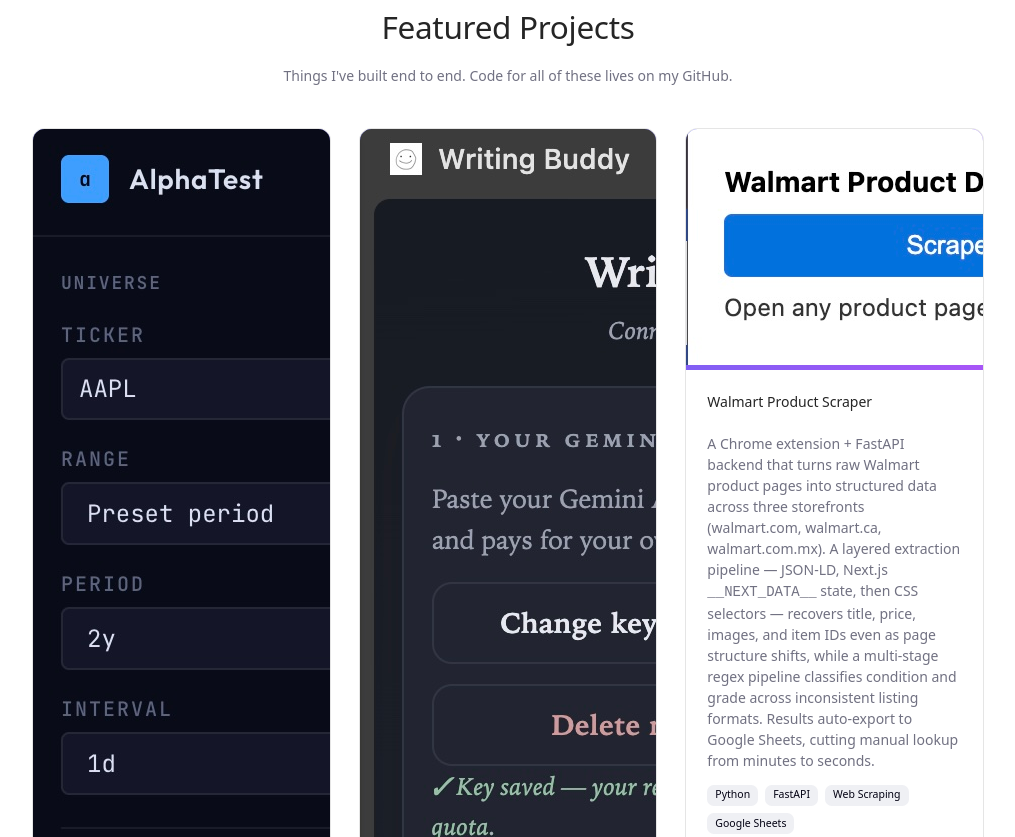
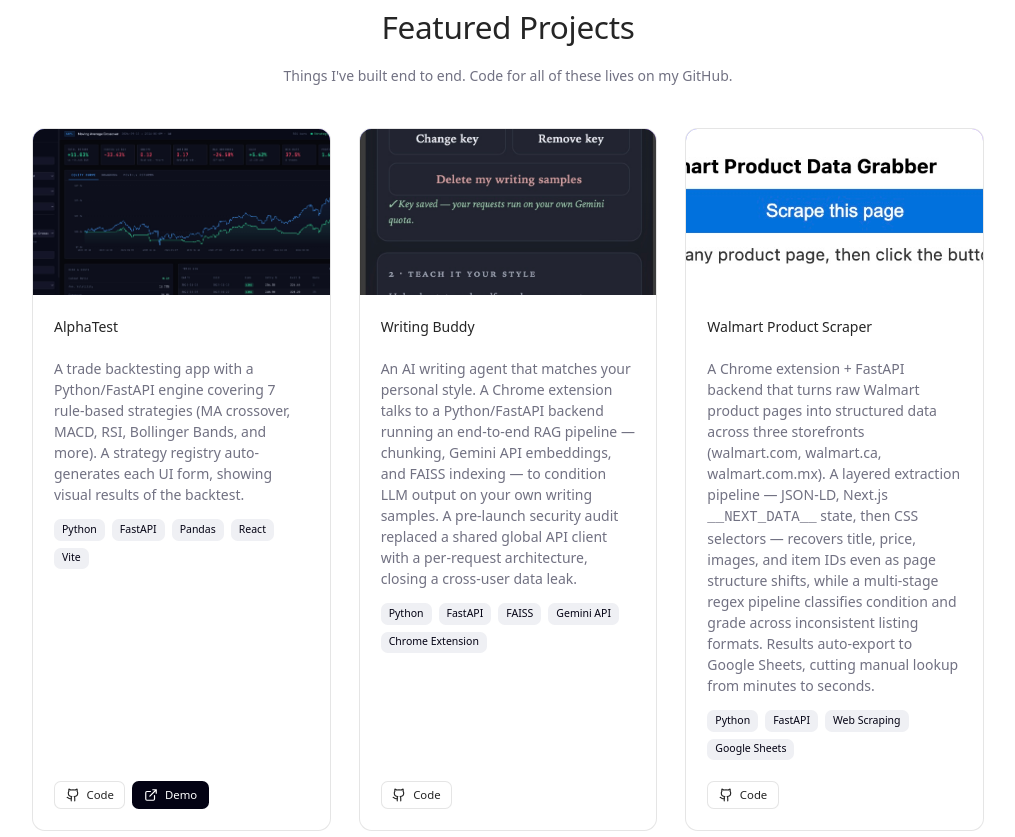
Before and after one commit to samiam621/sam-s-portfolio, a website: page index.html in a window 1280 px wide. Shown: the part 2391-3228 px from the top of the page, without its empty margins (132-1147 px from the left). Drawn offline with Linux system fonts and the light colour scheme.

Commit message:
fix image 2

```diff
--- a/style.css
+++ b/style.css
@@ -648,8 +648,16 @@ svg.icon--sm {
 .project__thumb {
   aspect-ratio: 16 / 9;
   width: 100%;
+  overflow: hidden;
   background-size: cover;
   transition: transform 0.3s ease;
+}
+.project__thumb img {
+  display: block;
+  width: 100%;
+  height: 100%;
+  object-fit: cover;
+  object-position: center;
 }
 .card--project:hover .project__thumb { transform: scale(1.03); }
 .project__thumb--a { background: linear-gradient(135deg, #6366f1, #a855f7); }
```
